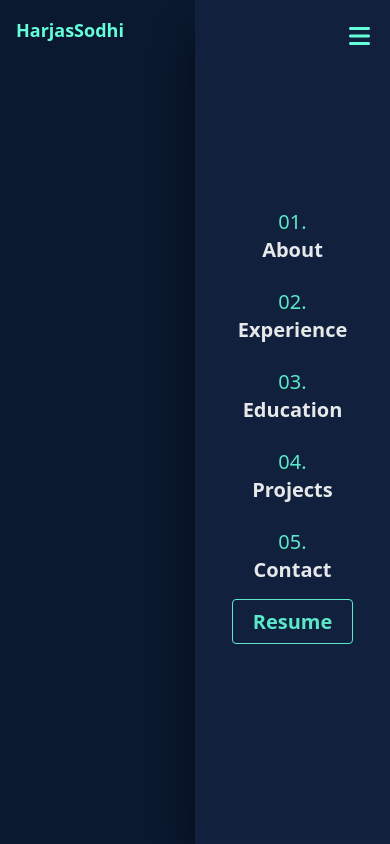
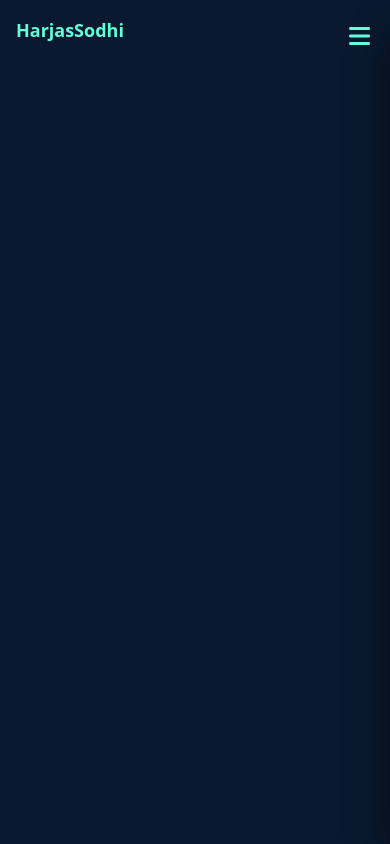
Before and after one commit to HarjasSodhi/Portfolio, a React (Vite) app: page / in a window 390 px wide. Built offline with nearby package versions, Linux system fonts and the light colour scheme.

Commit message:
nav check

```diff
--- a/src/Components/Nav.tsx
+++ b/src/Components/Nav.tsx
@@ -1,11 +1,9 @@
 import { useState } from "react"
 
-
 function Nav() {
-    const [vis, setVis] = useState('full');
-
+    const [vis, setVis] = useState(false);
     function handleVis() {
-        setVis(vis === 'full' ? 'none' : 'full');
+        setVis(!vis);
     }
 
     return (
@@ -13,7 +11,7 @@ function Nav() {
             <div className='fixed w-screen top-0 z-10 flex justify-between items-center bg-[#0a192f] text-white text-sm'>
                 <div className="logo m-4 text-lg text-[#64ffda] font-bold">HarjasSodhi</div>
                 <div className="absolute text-[#64ffda] z-30 top-0 right-0 nav-toggle md:hidden m-5 text-2xl" onClick={handleVis}><i className="fa-solid fa-bars"></i></div>
-                <div className={`transform translate-x-${vis} md:transform-none transition ease 0.5s opacity-90 shadow-2xl md:shadow-none shadow-black fixed flex text-xl md:text-sm flex-col justify-center items-center top-0 right-0 z-20 h-screen w-2/4 md:h-fit md:w-fit bg-[#112240] md:bg-inherit md:static md:flex-row links md:items-center`}>
+                <div className={`fixed flex text-xl md:text-sm flex-col justify-center items-center top-0 right-0 z-20 h-screen w-2/4 md:h-fit md:w-fit bg-[#112240] md:bg-inherit md:static md:flex-row links md:items-center transform ${vis ? 'translate-x-none' : 'translate-x-full'} md:transform-none transition ease 0.5s opacity-90 shadow-2xl md:shadow-none shadow-black`}>
                     <div className="link m-3 hover:text-[#64ffda] transition ease 0.5s text-center"><span className="text-[#64ffda] block md:inline">01. </span><a className="font-bold" href="#about">About</a></div>
                     <div className="link m-3 hover:text-[#64ffda] transition ease 0.5s text-center"><span className="text-[#64ffda] block md:inline">02. </span><a className="font-bold" href="#experience">Experience</a></div>
                     <div className="link m-3 hover:text-[#64ffda] transition ease 0.5s text-center"><span className="text-[#64ffda] block md:inline">03. </span><a className="font-bold" href="#education">Education</a></div>
```
Also changed, not shown: package.json (+4 -4 lines), 1 other file (tests, documents, lock files or other folders).
